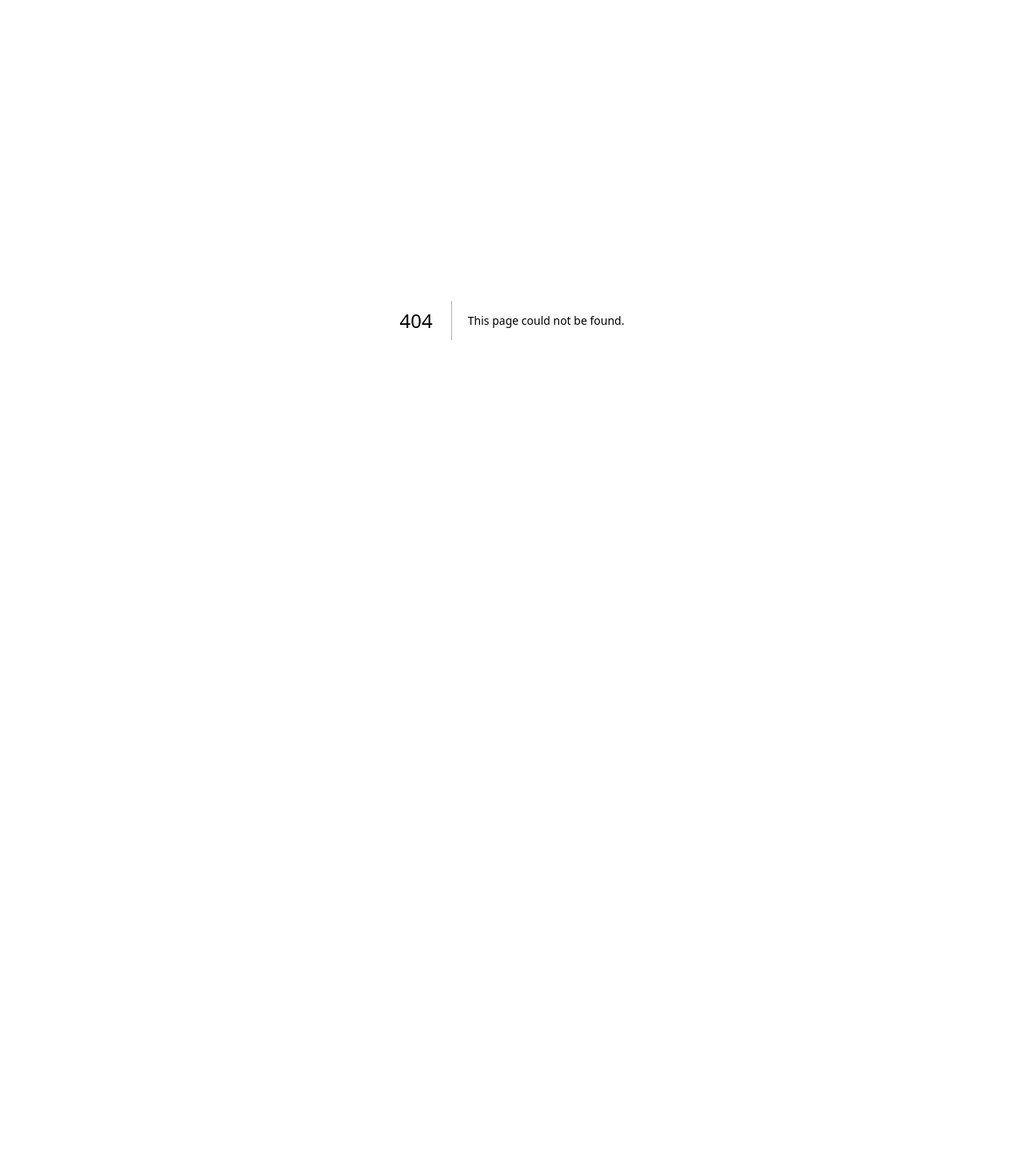
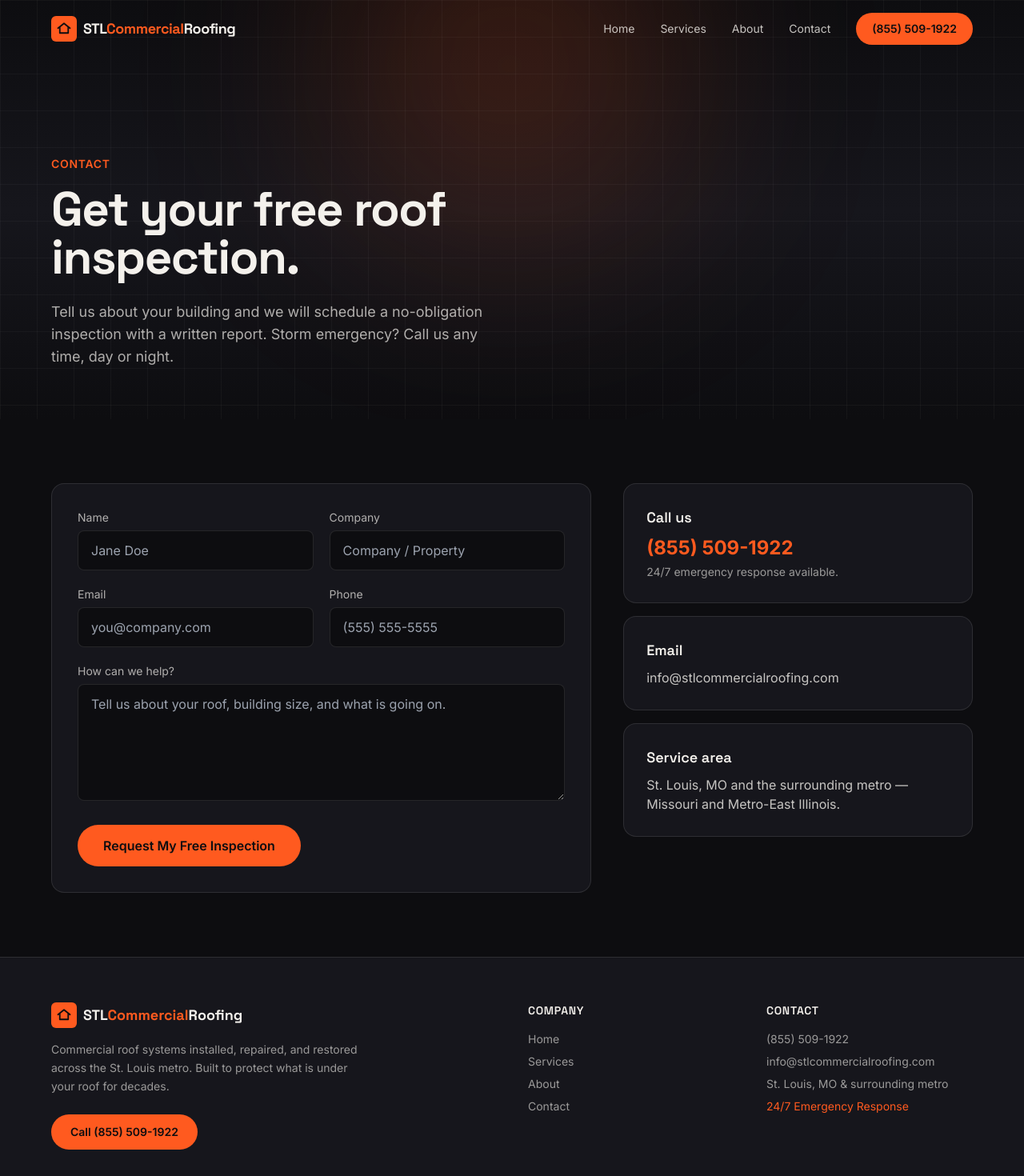
Before and after one commit to OmniWFM/stlcommercialroofing, a Next.js app: page /contact in a window 1280 px wide. Before the commit this address had no page. Shown: the top 1470 px of the page at 80% size. Before the commit the page ends 800 px from the top, so only its background shows below. Built offline with nearby package versions, Linux system fonts and the light colour scheme.

Commit message:
Add contact page

```diff
--- /dev/null
+++ b/src/app/contact/page.tsx
@@ -0,0 +1,88 @@
+import type { Metadata } from "next";
+import Nav from "@/components/Nav";
+import Footer from "@/components/Footer";
+import Reveal from "@/components/Reveal";
+
+export const metadata: Metadata = {
+  title: "Contact & Free Roof Inspection",
+  description:
+    "Request a free commercial roof inspection or 24/7 emergency service in the St. Louis metro. Call STL Commercial Roofing at (855) 509-1922.",
+};
+
+export default function ContactPage() {
+  return (
+    <>
+      <Nav />
+      <main>
+        <section className="relative overflow-hidden grid-texture">
+          <div className="absolute inset-0 -z-10 bg-gradient-to-b from-ink via-charcoal to-ink" />
+          <div className="absolute -top-32 left-1/3 -z-10 h-[420px] w-[420px] rounded-full bg-ember/20 blur-[130px]" />
+          <div className="mx-auto max-w-wrap px-6 pb-16 pt-40 md:pt-48">
+            <Reveal>
+              <span className="text-sm font-semibold uppercase tracking-wider text-ember">Contact</span>
+              <h1 className="mt-4 max-w-3xl font-display text-5xl font-bold leading-[1.05] tracking-tight md:text-6xl">
+                Get your free roof inspection.
+              </h1>
+              <p className="mt-6 max-w-xl text-lg text-bone/70">
+                Tell us about your building and we will schedule a no-obligation inspection with a written report. Storm emergency? Call us any time, day or night.
+              </p>
+            </Reveal>
+          </div>
+        </section>
+
+        <section className="mx-auto max-w-wrap px-6 py-20">
+          <div className="grid gap-10 md:grid-cols-5">
+            <Reveal className="md:col-span-3">
+              <form className="rounded-2xl border border-white/10 bg-charcoal p-8">
+                <div className="grid gap-5 sm:grid-cols-2">
+                  <div className="sm:col-span-1">
+                    <label className="mb-1.5 block text-sm text-bone/70">Name</label>
+                    <input type="text" className="w-full rounded-lg border border-white/10 bg-ink px-4 py-3 text-bone outline-none focus:border-ember" placeholder="Jane Doe" />
+                  </div>
+                  <div className="sm:col-span-1">
+                    <label className="mb-1.5 block text-sm text-bone/70">Company</label>
+                    <input type="text" className="w-full rounded-lg border border-white/10 bg-ink px-4 py-3 text-bone outline-none focus:border-ember" placeholder="Company / Property" />
+                  </div>
+                  <div className="sm:col-span-1">
+                    <label className="mb-1.5 block text-sm text-bone/70">Email</label>
+                    <input type="email" className="w-full rounded-lg border border-white/10 bg-ink px-4 py-3 text-bone outline-none focus:border-ember" placeholder="you@company.com" />
+                  </div>
+                  <div className="sm:col-span-1">
+                    <label className="mb-1.5 block text-sm text-bone/70">Phone</label>
+                    <input type="tel" className="w-full rounded-lg border border-white/10 bg-ink px-4 py-3 text-bone outline-none focus:border-ember" placeholder="(555) 555-5555" />
+                  </div>
+                  <div className="sm:col-span-2">
+                    <label className="mb-1.5 block text-sm text-bone/70">How can we help?</label>
+                    <textarea rows={5} className="w-full rounded-lg border border-white/10 bg-ink px-4 py-3 text-bone outline-none focus:border-ember" placeholder="Tell us about your roof, building size, and what is going on." />
+                  </div>
+                </div>
+                <button type="submit" className="mt-6 w-full rounded-full bg-ember px-8 py-3.5 font-semibold text-ink transition hover:bg-emberdark sm:w-auto">
+                  Request My Free Inspection
+                </button>
+              </form>
+            </Reveal>
+
+            <Reveal delay={120} className="md:col-span-2">
+              <div className="space-y-4">
+                <div className="rounded-2xl border border-white/10 bg-charcoal p-7">
+                  <h3 className="font-display text-lg font-semibold">Call us</h3>
+                  <a href="tel:+18555091922" className="mt-2 block text-2xl font-bold text-ember">(855) 509-1922</a>
+                  <p className="mt-1 text-sm text-bone/60">24/7 emergency response available.</p>
+                </div>
+                <div className="rounded-2xl border border-white/10 bg-charcoal p-7">
+                  <h3 className="font-display text-lg font-semibold">Email</h3>
+                  <a href="mailto:info@stlcommercialroofing.com" className="mt-2 block text-bone/80 hover:text-ember">info@stlcommercialroofing.com</a>
+                </div>
+                <div className="rounded-2xl border border-white/10 bg-charcoal p-7">
+                  <h3 className="font-display text-lg font-semibold">Service area</h3>
+                  <p className="mt-2 text-bone/80">St. Louis, MO and the surrounding metro — Missouri and Metro-East Illinois.</p>
+                </div>
+              </div>
+            </Reveal>
+          </div>
+        </section>
+      </main>
+      <Footer />
+    </>
+  );
+}
```
